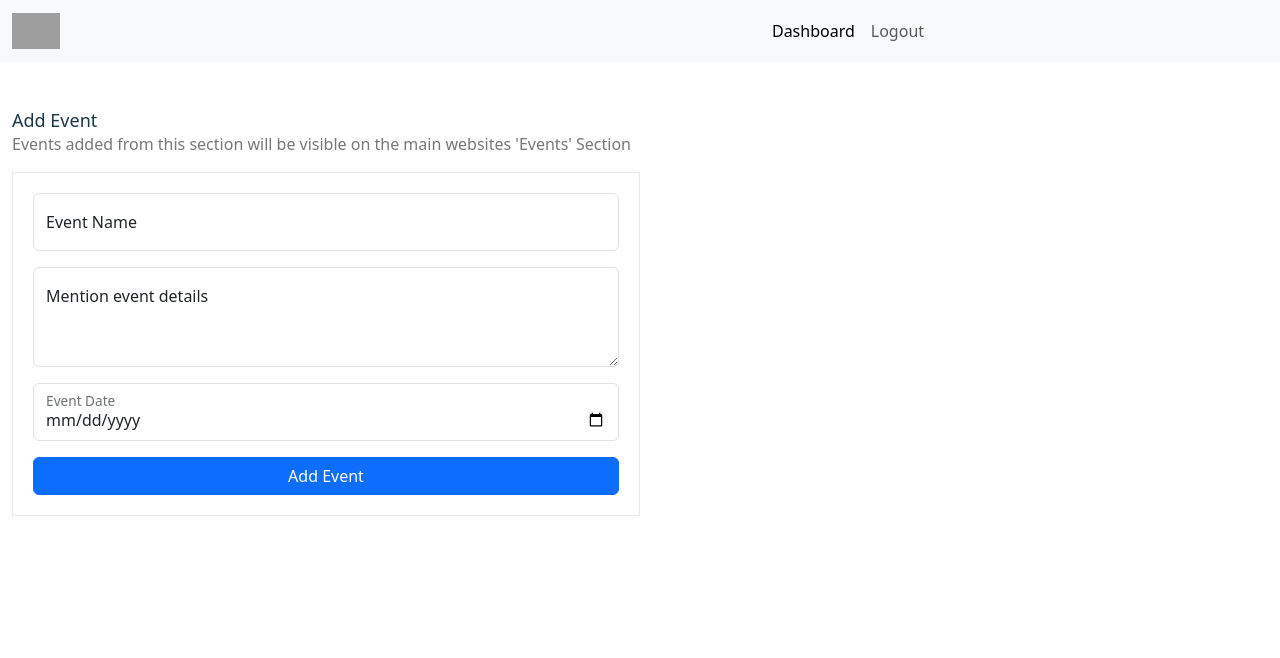
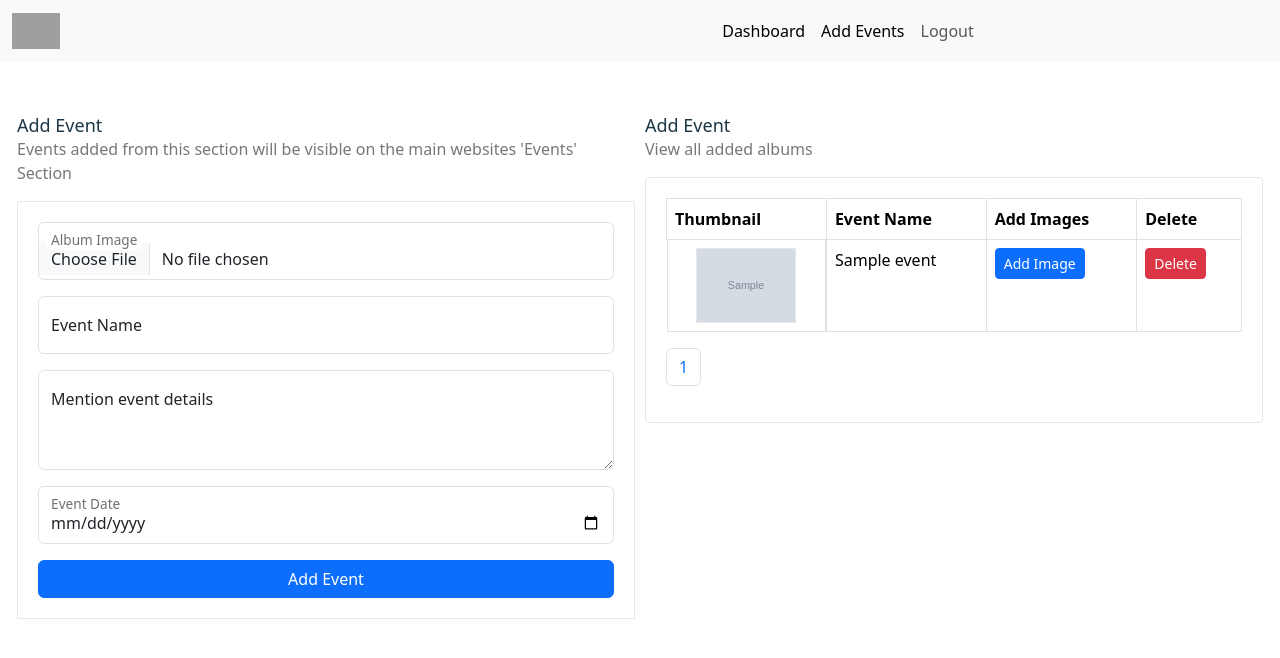
Before and after one commit to sidmrlazy/rgs, a PHP site: page /controller/admin-add-event.php in a window 1280 px wide. Shown: the top 658 px of the page. Run offline with PHP 8.4, Linux system fonts and the light colour scheme; the visitor is signed in with stand-in values (Sample User, id 1); tables that the repository leaves empty or names only in its code hold one stand-in row (values such as "Sample post"); grey boxes marked "Sample" are stand-in pictures; grey boxes are pictures that could not be loaded.

Commit message:
modified:   assets/css/styles.css new file:   components/home/section-7.php modified:   controller/admin-add-event.php new file:   controller/admin-add-img.php modified:   controller/assets/admin-styles.css modified:   controller/components/add-event-form.php modified:   controller/dashboard/section-1.php modified:   controller/dashboard/section-2.php modified:   controller/includes/login-form.php modified:   controller/navbar/navbar-admin.php modified:   index.php

```diff
--- a/controller/admin-add-event.php
+++ b/controller/admin-add-event.php
@@ -1,4 +1,170 @@
 <?php include('includes/header-admin.php') ?>
 <?php include('navbar/navbar-admin.php') ?>
-<?php include('components/add-event-form.php') ?>
+<div class="container-fluid mt-5">
+    <div class="admin-dashboard-row">
+        <div class="admin-dashboard">
+            <h5 class="form-header">Add Event</h5>
+            <p class="form-header-details">Events added from this section will be visible on the main websites 'Events'
+                Section
+            </p>
+
+            <?php
+            include('includes/db.php');
+            if (isset($_POST['submit'])) {
+                $event_album_img = $_FILES["event_album_img"]["name"];
+                $tempname_event_album_img = $_FILES["event_album_img"]["tmp_name"];
+                $folder = "assets/album_thumb/" . $event_album_img;
+                $event_name = mysqli_real_escape_string($connection, $_POST['event_name']);
+                $event_det = $_POST['event_det'];
+                $event_date = $_POST['event_date'];
+
+                if (move_uploaded_file($tempname_event_album_img, $folder)) {
+                    $query = "INSERT INTO `event`(
+                `event_album_img`,
+                `event_name`,
+                `event_det`,
+                `event_date`
+            )
+            VALUES(
+                '$event_album_img',
+                '$event_name',
+                '$event_det',
+                '$event_date'
+            )";
+                    $res = mysqli_query($connection, $query);
+                    if ($res) { ?>
+                        <div class="alert alert-success mt-3 mb-3 w-100" role="alert">
+                            Event Album Added!
+                        </div>
+            <?php
+                    }
+                }
+            }
+            ?>
+
+            <form action="" method="POST" class="w-100 mt-3 event-form-container" enctype="multipart/form-data">
+                <div class="form-floating mb-3">
+                    <input type="file" name="event_album_img" class="form-control" id="eventName" placeholder="Event Name">
+                    <label for="eventName">Album Image</label>
+                </div>
+                <div class="form-floating mb-3">
+                    <input type="text" name="event_name" class="form-control" id="eventName" placeholder="Event Name">
+                    <label for="eventName">Event Name</label>
+                </div>
+                <div class="form-floating mb-3">
+                    <textarea class="form-control" name="event_det" placeholder="Event Details" id="eventDetails" style="height: 100px"></textarea>
+                    <label for="eventDetails">Mention event details</label>
+                </div>
+                <div class="form-floating mb-3">
+                    <input type="date" class="form-control" name="event_date" id="floatingPassword" placeholder="Password">
+                    <label for="floatingPassword">Event Date</label>
+                </div>
+
+                <div>
+                    <button type="submit" name="submit" class="btn btn-primary w-100">Add Event</button>
+                </div>
+            </form>
+        </div>
+
+        <div class="admin-dashboard">
+            <h5 class="form-header">Add Event</h5>
+            <p class="form-header-details">View all added albums
+            </p>
+            <div class="admin-table-container table-responsive mt-3">
+                <table class="table table-bordered">
+                    <thead>
+                        <tr>
+                            <th scope="col">Thumbnail</th>
+                            <th scope="col">Event Name</th>
+                            <th scope="col">Add Images</th>
+                            <th scope="col">Delete</th>
+                        </tr>
+                    </thead>
+                    <tbody>
+                        <?php
+                        if (isset($_POST['upload'])) {
+                            $album_id = $_POST['album_id'];
+                            $event_images = $_FILES['event_images'];
+
+                            for ($i = 0; $i < count($event_images['name']); $i++) {
+                                $event_album_img = $event_images['name'][$i];
+                                $temp_file = $event_images['tmp_name'][$i];
+                                $target_directory = 'assets/album_img/';
+                                $target_file = $target_directory . basename($event_album_img);
+
+                                if (move_uploaded_file($temp_file, $target_file)) {
+                                    $query = "INSERT INTO `event_img`(`event_album_id`, `event_album_img`)
+                                              VALUES ('$album_id', '$event_album_img')";
+                                    $result = mysqli_query($connection, $query);
+                                }
+                                if ($result) {
+                                    echo '<div class="alert alert-success mt-3 mb-3" role="alert">Images uploaded!</div>';
+                                }
+                            }
+                        }
+
+                        if (isset($_POST['del'])) {
+                            $event_id = $_POST['event_id'];
+                            $del_q = "DELETE FROM `event` WHERE `event_id` = $event_id";
+                            $del_r = mysqli_query($connection, $del_q);
+                        }
+
+                        $results_per_page = 5;
+                        $fetch = "SELECT * FROM `event`";
+                        $fetch_r = mysqli_query($connection, $fetch);
+                        $number_of_result = mysqli_num_rows($fetch_r);
+                        $number_of_page = ceil($number_of_result / $results_per_page);
+                        if (!isset($_GET['page'])) {
+                            $page = 1;
+                        } else {
+                            $page = $_GET['page'];
+                        }
+                        $page_first_result = ($page - 1) * $results_per_page;
+
+                        $query = "SELECT * FROM `event` LIMIT " . $page_first_result . ',' . $results_per_page;
+                        $result = mysqli_query($connection, $query);
+
+                        while ($row = mysqli_fetch_assoc($result)) {
+                            $event_id = $row['event_id'];
+                            $event_album_img = "assets/album_thumb/" . $row['event_album_img'];
+                            $event_name = $row['event_name'];
+
+                        ?>
+                            <tr>
+                                <th scope="row" class="cell-holder-mid">
+                                    <div class="table-thumb">
+                                        <img src="<?php echo $event_album_img ?>" alt="">
+                                    </div>
+                                </th>
+                                <td><?php echo $event_name ?></td>
+                                <td>
+                                    <form action="admin-add-img.php" method="post">
+                                        <input type="text" name="event_id" value="<?php echo $event_id ?>" hidden>
+                                        <button type="submit" name="add" class="btn btn-sm btn-primary">Add Image</button>
+                                    </form>
+                                </td>
+                                <td>
+                                    <form action="" method="post">
+                                        <input type="text" name="event_id" value="<?php echo $event_id ?>" hidden>
+                                        <button type="submit" name="del" class="btn btn-sm btn-danger">Delete</button>
+                                    </form>
+                                </td>
+                            </tr>
+                        <?php } ?>
+                    </tbody>
+                </table>
+                <nav aria-label="Page navigation example">
+                    <ul class="pagination">
+
+                        <?php
+                        for ($page = 1; $page <= $number_of_page; $page++) {
+                            echo '<li class="page-item"><a class="page-link" href="admin-add-event.php?page=' . $page . '">' . $page . ' </a></li>';
+                        }
+                        ?>
+                    </ul>
+                </nav>
+            </div>
+        </div>
+    </div>
+</div>
 <?php include('includes/footer.php') ?>
--- a/controller/assets/admin-styles.css
+++ b/controller/assets/admin-styles.css
@@ -8,6 +8,10 @@
 }
 
 /* ============ ADMIN DASHBOARD ============ */
+.admin-dashboard {
+  width: 100%;
+  margin: 5px;
+}
 .admin-dashboard-button-grid {
   display: flex;
   flex-wrap: wrap;
@@ -42,6 +46,17 @@
   color: #1c3746;
   margin: 0;
 }
+.admin-dashboard-row {
+  display: flex;
+  justify-content: center;
+  align-items: flex-start;
+}
+.admin-table-container {
+  border: 1px solid #e7e7e7;
+  border-radius: 5px;
+  background-color: #fff;
+  padding: 20px;
+}
 
 /* ============ ADD EVENT FORM ============ */
 .form-header {
@@ -58,8 +73,32 @@
   border: 1px solid #e7e7e7e7;
   padding: 20px;
 }
+.uplod-form {
+  border: 1px solid #e7e7e7;
+  border-radius: 10px;
+  width: 100%;
+  padding: 20px;
+}
 
 /* ============ ADMIN TABLES ============ */
+.cell-holder-mid {
+  display: flex;
+  justify-content: center;
+  align-items: center;
+  text-align: center;
+}
+.table-thumb {
+  max-width: 100px;
+  max-height: 100px;
+  display: flex;
+  justify-content: center;
+  align-items: center;
+}
+.table-thumb img {
+  width: 100%;
+  height: auto;
+  border: 1px solid #e7e7e7;
+}
 .dashboard-row {
   display: flex;
   justify-content: center;
--- a/controller/components/add-event-form.php
+++ /dev/null
@@ -1,38 +0,0 @@
-<div class="container-fluid mt-5 admin-dashboard">
-    <h5 class="form-header">Add Event</h5>
-    <p class="form-header-details">Events added from this section will be visible on the main websites 'Events' Section
-    </p>
-
-    <?php
-    include('../includes/db.php');
-    if (isset($_POST['submit'])) {
-        $event_name = mysqli_real_escape_string($connection, $_POST['event_name']);
-        $event_det = $_POST['event_det'];
-        $event_date = $_POST['event_date'];
-
-        // if ($_SESSION['user_type'] == 1) {
-        //     echo $user_id;
-        // }
-    }
-    ?>
-
-    <form action="" method="POST" class="col-md-6 mt-3 event-form-container">
-        <div class="form-floating mb-3">
-            <input type="text" name="event_name" class="form-control" id="eventName" placeholder="Event Name">
-            <label for="eventName">Event Name</label>
-        </div>
-        <div class="form-floating mb-3">
-            <textarea class="form-control" name="event_det" placeholder="Event Details" id="eventDetails"
-                style="height: 100px"></textarea>
-            <label for="eventDetails">Mention event details</label>
-        </div>
-        <div class="form-floating mb-3">
-            <input type="date" class="form-control" name="event_date" id="floatingPassword" placeholder="Password">
-            <label for="floatingPassword">Event Date</label>
-        </div>
-
-        <div>
-            <button type="submit" name="submit" class="btn btn-primary w-100">Add Event</button>
-        </div>
-    </form>
-</div>
--- a/controller/dashboard/section-1.php
+++ b/controller/dashboard/section-1.php
@@ -1,8 +1,8 @@
-<div class=" container-fluid mt-5 admin-dashboard">
+<!-- <div class=" container-fluid mt-5 admin-dashboard">
     <div class="admin-dashboard-button-grid">
         <div class="admin-dashboard-button">
             <ion-icon name="add-circle-outline"></ion-icon>
             <a href="admin-add-event.php">Add Event</a>
         </div>
     </div>
-</div>
+</div> -->
--- a/controller/navbar/navbar-admin.php
+++ b/controller/navbar/navbar-admin.php
@@ -12,6 +12,12 @@
                 <li class="nav-item nav-item-mobile">
                     <a class="nav-link active" aria-current="page" href="index-admin.php">Dashboard</a>
                 </li>
+                <li class="nav-item nav-item-mobile">
+                    <a class="nav-link active" aria-current="page" href="admin-add-event.php">Add Events</a>
+                </li>
+                <!-- <li class="nav-item nav-item-mobile">
+                    <a class="nav-link active" aria-current="page" href="#">View Events</a>
+                </li> -->
 
                 <!-- <li class="nav-item dropdown">
                     <a class="nav-link dropdown-toggle" href="#" role="button" data-bs-toggle="dropdown"
--- a/index.php
+++ b/index.php
@@ -8,8 +8,10 @@ include('includes/header.php') ?>
 <?php include('components/home/section-2.php') ?>
 <?php include('components/home/section-3.php') ?>
 <?php include('components/home/section-4.php') ?>
+<?php include('components/home/section-7.php') ?>
 <?php include('components/home/section-5.php') ?>
 <?php include('components/home/section-6.php') ?>
+
 <?php include('components/home/homepage-connect.php') ?>
 <?php //include('components/home/events-brief.php')
 ?>
```
Also changed, not shown: assets/css/styles.css (+53 -0 lines), components/home/section-7.php (added, +27 -0 lines), controller/admin-add-img.php (added, +27 -0 lines), controller/dashboard/section-2.php (+87 -3 lines), controller/includes/login-form.php (+5 -7 lines).
